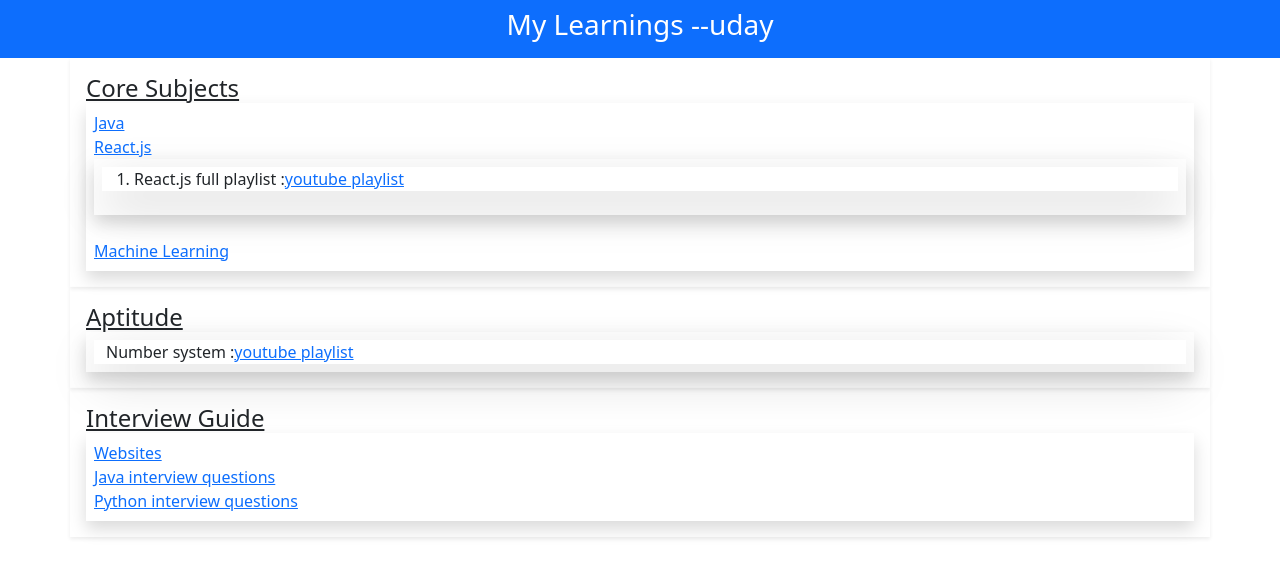
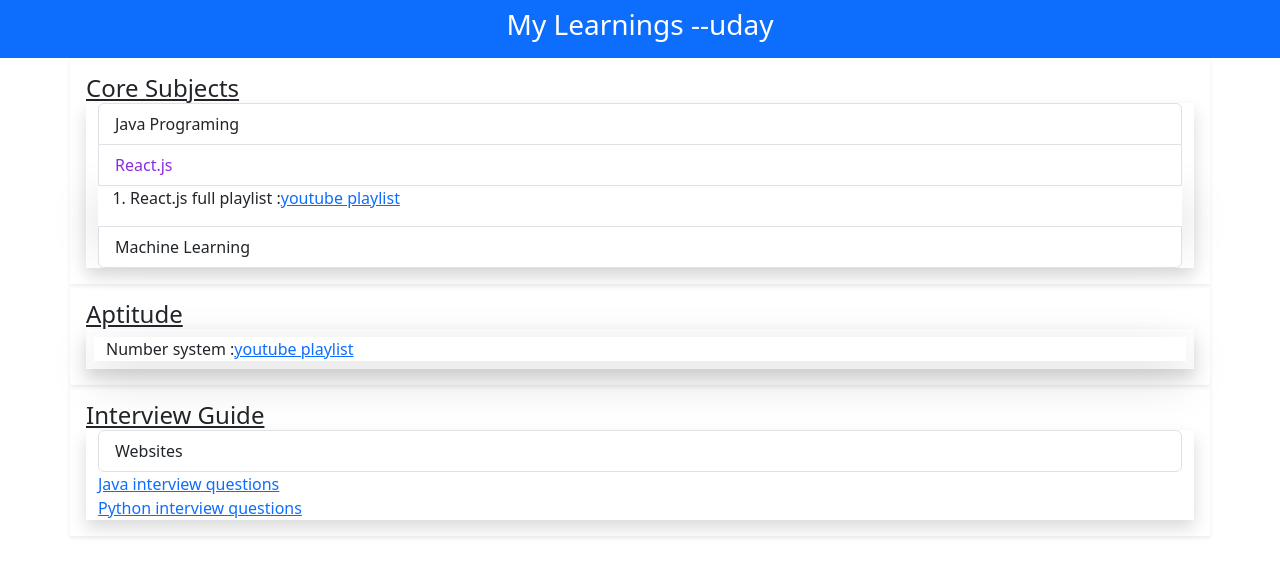
Before and after one commit to uday900/mylearnings, a React (Vite) app: page / in a window 1280 px wide. Both pictures are taken after a click on the link "React.js". Shown: the top 578 px of the page. Built offline with nearby package versions, Linux system fonts and the light colour scheme.

Commit message:
increase user experience

```diff
--- a/src/core subjects/core subjects container.jsx
+++ b/src/core subjects/core subjects container.jsx
@@ -8,30 +8,30 @@ const [enableJava, setenableJava] = useState(false);
 const [enableReactjs, setenableReactjs] = useState(false);
 const [enableML, setenableML] = useState(false);
 return <>
-<div className="container shadow p-2">
-            {/* subject 1 */}
-            <a href="#"
+<div className="container shadow">
+    <div className="list-group">
+        <a href="#" className="list-group-item"
         onClick={()=>{
             setenableJava(enableJava ? false : true);
-                }
-            }>  Java</a>
-            {enableJava && <JavaFiles/>}<br />
+        }}>Java Programing</a>
+        {enableJava && <JavaFiles/>}
 
-            {/* subject 2 */}
-            <a href="#"
+        <a href="#" className="list-group-item"
                 onClick={()=>{
                     setenableReactjs(enableReactjs ? false : true);
                 }
             }>  React.js</a>
-            {enableReactjs&& <ReactjsFiles/>} <br />
+        {enableReactjs&& <ReactjsFiles/>}
 
-            {/* subject -3 */}
-            <a href="#"
+        <a href="#" className="list-group-item"
             onClick={()=>{
                 setenableML(enableML ? false : true);
             }
         }>  Machine Learning</a>
         {enableML&& <MachineLearningFiles/>}
+
+    </div>
+
 </div>
 
     </>
--- a/src/core subjects/java files.jsx
+++ b/src/core subjects/java files.jsx
@@ -1,6 +1,6 @@
 const JavaFiles = ()=>{
     return<>
-    <div className="containe shadow-lg">
+<div className="containe shadow-lg">
         <ol>
         <li>
     <span> Roadmap:
--- a/src/core subjects/reactjs files.jsx
+++ b/src/core subjects/reactjs files.jsx
@@ -1,15 +1,14 @@
 const ReactjsFiles = ()=>{
 
     return <>
-<div className="container shadow p-2">
-    <div className="containe shadow-lg">
+<div className="containe shadow-lg">
     <ol>
         <li>
             <span> React.js full playlist :
             <a href="https://www.youtube.com/playlist?list=PLzdWZT-ZJD0-806wl_diOtzcMS8SYTzq3" target="_blank">youtube playlist</a></span>
         </li>
     </ol>
-    </div>
+
 
 </div>
     </>
--- a/src/index.css
+++ b/src/index.css
@@ -2,13 +2,6 @@
     margin: 0;
     padding: 0;
 }
-a:active{
-    color: blue;
+a:focus{
+    color: blueviolet;
 }
-li{
-    padding: 0;
-    margin: 0;
-}
-ul{
-    padding: 0;
-}
--- a/src/interview guide/interview guide container.jsx
+++ b/src/interview guide/interview guide container.jsx
@@ -6,14 +6,16 @@ const InterviewGuideContainer = ()=>{
 const [enableWebsiteLinks, setenableWebsiteLinks] = useState(false);
 return <>
 {/* subject name */}
-<div className="container p-2 shadow">
-    {/* chapters */}
-    <a href="#"
-        onClick={()=>{
-            setenableWebsiteLinks(enableWebsiteLinks ? false : true);
-        }
-    }>  Websites</a>
-    {enableWebsiteLinks && <WebsiteLinks/>}<br />
+<div className="container shadow">
+    <div className="list-group">
+        <a href="#" className="list-group-item"
+            onClick={()=>{
+                setenableWebsiteLinks(enableWebsiteLinks ? false : true);
+            }
+        }>  Websites</a>
+        {enableWebsiteLinks && <WebsiteLinks/>}
+    </div>
+
 
     {/* pdf's */}
     <a href="./media/Interview Materials/Java-Interview-Questions.pdf" target="_blank">Java interview questions</a> <br />
```
Lines whose indentation alone changed are shown as unchanged.
